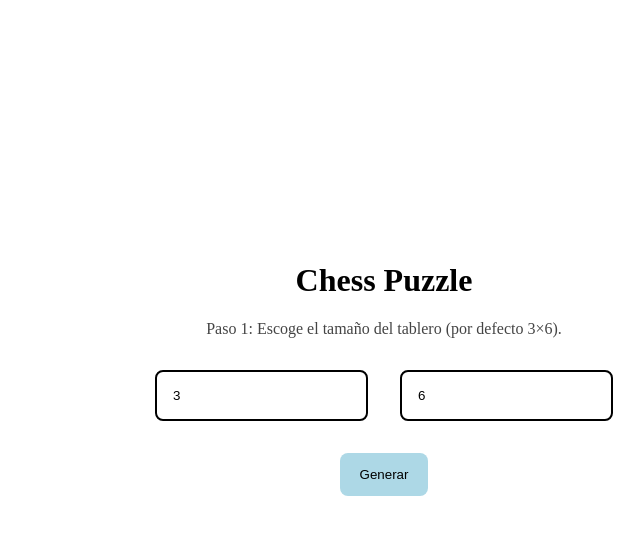
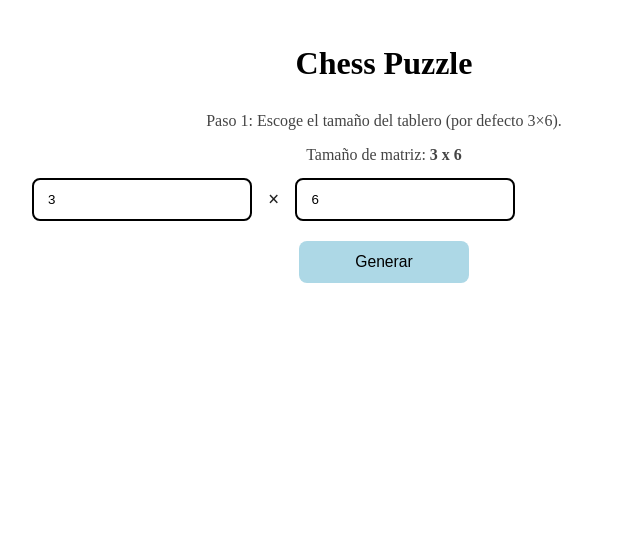
Before and after one commit to Bryanonce/chess-puzzle, a React (Vite) app: page / in a window 1280 px wide. Shown: the top 534 px of the page, without its empty margins (256-900 px from the left). Built offline with nearby package versions, Linux system fonts and the light colour scheme.

Commit message:
mejorar UI para ser compatible con celular

```diff
--- a/src/App.css
+++ b/src/App.css
@@ -1,36 +1,92 @@
 .app {
+  --board-cols: 6;
+  --cell-size: clamp(32px, calc((100vw - 28px) / var(--board-cols)), 72px);
   width: 100%;
   min-height: 100%;
   display: flex;
   flex-direction: column;
-  justify-content: center;
+  justify-content: flex-start;
   align-items: center;
-  padding: 24px;
+  gap: 8px;
+  padding: 12px;
   box-sizing: border-box;
 }
 
 .status-label {
-  margin: 0 0 16px 0;
+  margin: 0 0 8px 0;
   color: #444;
+  text-align: center;
 }
 
 .actions {
-  margin: 8px 0;
+  width: 100%;
+  max-width: 720px;
+  margin: 4px 0;
+  display: flex;
+  flex-direction: column;
+  align-items: stretch;
+  gap: 8px;
+}
+
+.matrix-inputs {
+  width: 100%;
+  max-width: 720px;
+}
+
+.matrix-inputs-row {
+  width: 100%;
+  display: flex;
+  align-items: center;
+  justify-content: center;
+  gap: 8px;
+}
+
+.matrix-multiplier {
+  font-size: 1.25rem;
+  font-weight: 700;
+  color: #222;
 }
 
 .primary-button {
   appearance: none;
-  padding: 14px 20px;
+  width: 100%;
+  padding: 12px 16px;
   background-color: lightblue;
   border-radius: 8px;
   border: none;
-  margin: 8px;
+  margin: 0;
   cursor: pointer;
+  font-size: 0.98rem;
 }
 
 .primary-button:disabled {
   cursor: not-allowed;
   opacity: 0.5;
+}
+
+.floating-reset-btn {
+  position: fixed;
+  top: max(10px, env(safe-area-inset-top));
+  right: max(10px, env(safe-area-inset-right));
+  z-index: 50;
+  appearance: none;
+  padding: 9px 14px;
+  border-radius: 999px;
+  border: none;
+  background: #ff4d4f;
+  color: #fff;
+  font-weight: 700;
+  box-shadow: 0 4px 14px rgba(255, 77, 79, 0.4);
+  cursor: pointer;
+  font-size: 0.9rem;
+}
+
+.floating-reset-btn:hover {
+  background: #e5393b;
+}
+
+.floating-reset-btn:active {
+  transform: translateY(1px);
 }
 
 .error-text {
@@ -49,11 +105,14 @@
   display: flex;
   flex-direction: column;
   align-items: center;
-  padding: 16px;
+  padding: 8px 0;
+  overflow-x: auto;
+  -webkit-overflow-scrolling: touch;
 }
 
 .board-stage {
   position: relative;
+  min-width: max-content;
 }
 
 .board-row {
@@ -61,8 +120,8 @@
 }
 
 .board-cell {
-  width: 72px;
-  height: 72px;
+  width: var(--cell-size);
+  height: var(--cell-size);
   display: flex;
   justify-content: center;
   align-items: center;
@@ -86,8 +145,8 @@
 
 .movement-dot {
   position: absolute;
-  width: 22px;
-  height: 22px;
+  width: calc(var(--cell-size) * 0.28);
+  height: calc(var(--cell-size) * 0.28);
   border-radius: 50%;
   background-color: transparent;
 }
@@ -98,8 +157,10 @@
 
 .move-piece {
   position: absolute;
-  width: 72px;
-  height: 72px;
+  top: calc(var(--cell-size) * var(--from-row, 0));
+  left: calc(var(--cell-size) * var(--from-cell, 0));
+  width: var(--cell-size);
+  height: var(--cell-size);
   display: flex;
   align-items: center;
   justify-content: center;
@@ -120,23 +181,39 @@
     opacity: 0.92;
   }
   20% {
-    transform: translate(calc(var(--dx) * 0.20), calc(var(--dy) * 0.20 - 10px))
+    transform: translate(
+        calc(var(--cell-size) * var(--dx-steps) * 0.20),
+        calc(var(--cell-size) * var(--dy-steps) * 0.20 - var(--cell-size) * 0.14)
+      )
       scale(1.04);
   }
   40% {
-    transform: translate(calc(var(--dx) * 0.40), calc(var(--dy) * 0.40 - 14px))
+    transform: translate(
+        calc(var(--cell-size) * var(--dx-steps) * 0.40),
+        calc(var(--cell-size) * var(--dy-steps) * 0.40 - var(--cell-size) * 0.18)
+      )
       scale(1.045);
   }
   60% {
-    transform: translate(calc(var(--dx) * 0.60), calc(var(--dy) * 0.60 - 12px))
+    transform: translate(
+        calc(var(--cell-size) * var(--dx-steps) * 0.60),
+        calc(var(--cell-size) * var(--dy-steps) * 0.60 - var(--cell-size) * 0.16)
+      )
       scale(1.04);
   }
   80% {
-    transform: translate(calc(var(--dx) * 0.80), calc(var(--dy) * 0.80 - 6px))
+    transform: translate(
+        calc(var(--cell-size) * var(--dx-steps) * 0.80),
+        calc(var(--cell-size) * var(--dy-steps) * 0.80 - var(--cell-size) * 0.08)
+      )
       scale(1.035);
   }
   100% {
-    transform: translate(var(--dx), var(--dy)) scale(1.03);
+    transform: translate(
+        calc(var(--cell-size) * var(--dx-steps)),
+        calc(var(--cell-size) * var(--dy-steps))
+      )
+      scale(1.03);
     opacity: 0.92;
   }
 }
@@ -147,3 +224,50 @@
   margin: 0;
   padding: 0;
 }
+
+.content-layout {
+  width: 100%;
+  display: flex;
+  flex-direction: column;
+  align-items: stretch;
+  gap: 12px;
+  margin-top: 8px;
+}
+
+.solution-panel-wrap {
+  width: 100%;
+}
+
+@media (min-width: 900px) {
+  .app {
+    --cell-size: 72px;
+    padding: 24px;
+  }
+
+  .actions {
+    flex-direction: row;
+    justify-content: center;
+    align-items: center;
+    gap: 12px;
+  }
+
+  .matrix-inputs-row {
+    justify-content: flex-start;
+  }
+
+  .primary-button {
+    width: auto;
+    min-width: 170px;
+  }
+
+  .content-layout {
+    flex-direction: row;
+    justify-content: center;
+    align-items: flex-start;
+    gap: 24px;
+  }
+
+  .solution-panel-wrap {
+    width: min(42%, 420px);
+  }
+}
--- a/src/App.tsx
+++ b/src/App.tsx
@@ -14,7 +14,8 @@ import "./App.css"
 
 export const App: React.FC = () => {
   const MOVE_MS = 500
-  const [dimensions, setDimensions] = useState<Dimensions>({ horizontal: 6, vertical: 3 })
+  const DEFAULT_DIMENSIONS: Dimensions = { horizontal: 6, vertical: 3 }
+  const [dimensions, setDimensions] = useState<Dimensions>(DEFAULT_DIMENSIONS)
   const [status, setStatus] = useState<GameStatus>("chooseDimensions")
   const [selectedCell, setSelectedCell] = useState<Position | null>(null)
   const [pieceToMove, setPieceToMove] = useState<Position | null>(null)
@@ -34,6 +35,7 @@ export const App: React.FC = () => {
   const [validationMessage, setValidationMessage] = useState("")
   const {
     store,
+    reset,
     start,
     placePiece,
     setPuzzleInitial,
@@ -72,6 +74,19 @@ export const App: React.FC = () => {
     setSolution(null)
   }
 
+  const handleResetToStart = () => {
+    autoPlayTokenRef.current++
+    setIsAutoPlaying(false)
+    setSelectedCell(null)
+    setPieceToMove(null)
+    setMoveAnimation(null)
+    setSolution(null)
+    setValidationMessage("")
+    setDimensions(DEFAULT_DIMENSIONS)
+    reset()
+    setStatus("chooseDimensions")
+  }
+
   const handleRestart = () => {
     autoPlayTokenRef.current++
     setIsAutoPlaying(false)
@@ -99,6 +114,12 @@ export const App: React.FC = () => {
       !store.board[store.puzzleEnd.row]?.[store.puzzleEnd.cell]
     )
   }, [store.puzzleInitial, store.puzzleEnd, store.board])
+
+  const hasSelectablePieceOnBoard = useMemo(() => {
+    return store.board.some((row) =>
+      row.some((cell) => !!cell && cell !== "obstacle"),
+    )
+  }, [store.board])
 
   const stopAutoPlay = () => {
     autoPlayTokenRef.current++
@@ -229,7 +250,12 @@ export const App: React.FC = () => {
       case "placePieces":
         return {
           label: "Siguiente: elegir pieza",
+          disabled: !hasSelectablePieceOnBoard,
           onClick: () => {
+            if (!hasSelectablePieceOnBoard) {
+              setValidationMessage("Primero coloca al menos una pieza movible en el tablero.")
+              return
+            }
             setValidationMessage("")
             setSelectedCell(null)
             setStatus("selectPiece")
@@ -269,15 +295,29 @@ export const App: React.FC = () => {
       default:
         return null
     }
-  }, [status, handleRestart, store.puzzleInitial, store.puzzleEnd, store.board])
+  }, [status, handleRestart, store.puzzleInitial, store.puzzleEnd, store.board, hasSelectablePieceOnBoard])
 
   return (
     <div
       className="app"
-      style={{ ["--move-ms" as string]: `${MOVE_MS}ms` } as CSSProperties}
+      style={{
+        ["--move-ms" as string]: `${MOVE_MS}ms`,
+        ["--board-cols" as string]: `${Math.max(1, dimensions.horizontal)}`,
+      } as CSSProperties}
     >
       <StatusHeader status={status} validationMessage={validationMessage} />
-      <DimensionForm dimensions={dimensions} onChange={setDimensions} />
+      {status !== "chooseDimensions" && (
+        <button className="floating-reset-btn" onClick={handleResetToStart}>
+          Reset
+        </button>
+      )}
+      {status === "chooseDimensions" ? (
+        <DimensionForm dimensions={dimensions} onChange={setDimensions} />
+      ) : (
+        <p className="status-label">
+          Tamaño de matriz: <strong>{dimensions.vertical} x {dimensions.horizontal}</strong>
+        </p>
+      )}
 
       <ActionBar
         primary={
@@ -302,15 +342,7 @@ export const App: React.FC = () => {
         }
       />
 
-      <div
-        style={{
-          display: "flex",
-          justifyContent: "center",
-          alignItems: "center",
-          width: "100%",
-          marginTop: 16,
-        }}
-      >
+      <div className="content-layout">
         <ChessBoard
           board={store.board}
           puzzleInitial={store.puzzleInitial}
@@ -319,12 +351,7 @@ export const App: React.FC = () => {
           onCellClick={handleCellClick}
           moveAnimation={moveAnimation}
         />
-        <div
-          style={{
-            width: "50%",
-            height: "100%",
-          }}
-        >
+        <div className="solution-panel-wrap">
           {solution && (
             <SolutionPanel
               moves={solution.moves}
--- a/src/components/InputComponents.tsx
+++ b/src/components/InputComponents.tsx
@@ -5,11 +5,14 @@ interface InputProps extends React.DetailedHTMLProps<React.InputHTMLAttributes<H
 export const InputComponents: React.FC<InputProps> = (props: InputProps) => {
   return <input style={{
     appearance: "none",
-    padding: "16px",
+    width: "min(100%, 220px)",
+    boxSizing: "border-box",
+    padding: "12px 14px",
     borderRadius: "8px",
     borderColor: "black",
     borderStyle: "solid",
     borderWidth: "2px",
-    margin: "16px",
+    margin: "8px",
+    ...props.style,
   }} {...props} />
 }
--- a/src/components/controls/DimensionForm.tsx
+++ b/src/components/controls/DimensionForm.tsx
@@ -11,25 +11,34 @@ export const DimensionForm: React.FC<DimensionFormProps> = ({
   onChange,
 }) => {
   return (
-    <div>
+    <div className="matrix-inputs">
+      <p className="status-label" style={{ marginBottom: 6 }}>
+        Tamaño de matriz:{" "}
+        <strong>{dimensions.vertical} x {dimensions.horizontal}</strong>
+      </p>
+      <div className="matrix-inputs-row">
       <InputComponents
         type="number"
         min={1}
-        placeholder="vertical"
+        placeholder="input_1 (filas)"
+        aria-label="input_1 filas"
         value={dimensions.vertical}
         onChange={(event) =>
           onChange({ ...dimensions, vertical: Number(event.target.value) })
         }
       />
+      <span className="matrix-multiplier">×</span>
       <InputComponents
         type="number"
         min={1}
-        placeholder="horizontal"
+        placeholder="input_2 (columnas)"
+        aria-label="input_2 columnas"
         value={dimensions.horizontal}
         onChange={(event) =>
           onChange({ ...dimensions, horizontal: Number(event.target.value) })
         }
       />
+      </div>
     </div>
   )
 }
--- a/src/hooks/useChessPuzzle.ts
+++ b/src/hooks/useChessPuzzle.ts
@@ -26,6 +26,10 @@ const initialStore: PuzzleStore = {
 
 export const useChessPuzzle = () => {
   const [store, setStore] = useState<PuzzleStore>(initialStore)
+
+  const reset = () => {
+    setStore(initialStore)
+  }
 
   const start = (dimensions: Dimensions): boolean => {
     if (!isValidDimensions(dimensions)) return false
@@ -147,6 +151,7 @@ export const useChessPuzzle = () => {
 
   return {
     store,
+    reset,
     start,
     placePiece,
     setPuzzleInitial,
```
Also changed, not shown: src/components/board/ChessBoard.tsx (+12 -6 lines).
